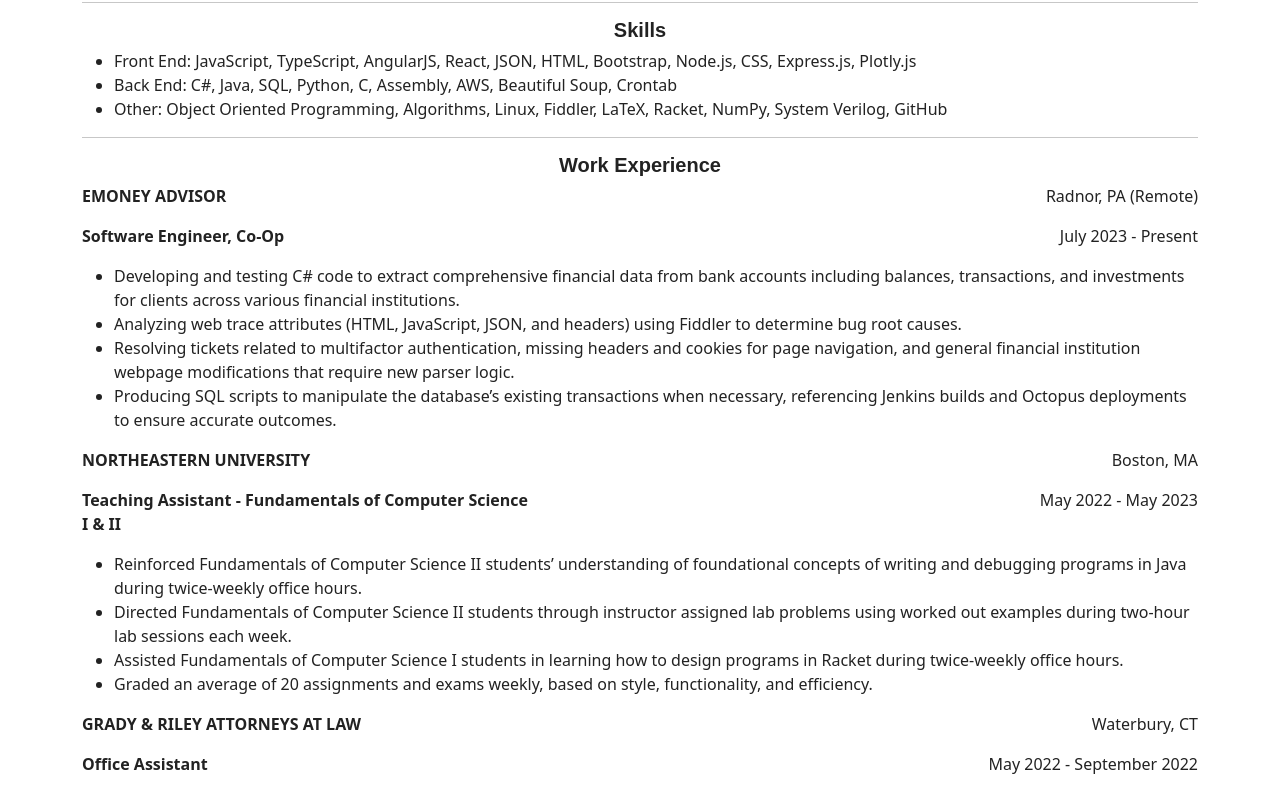
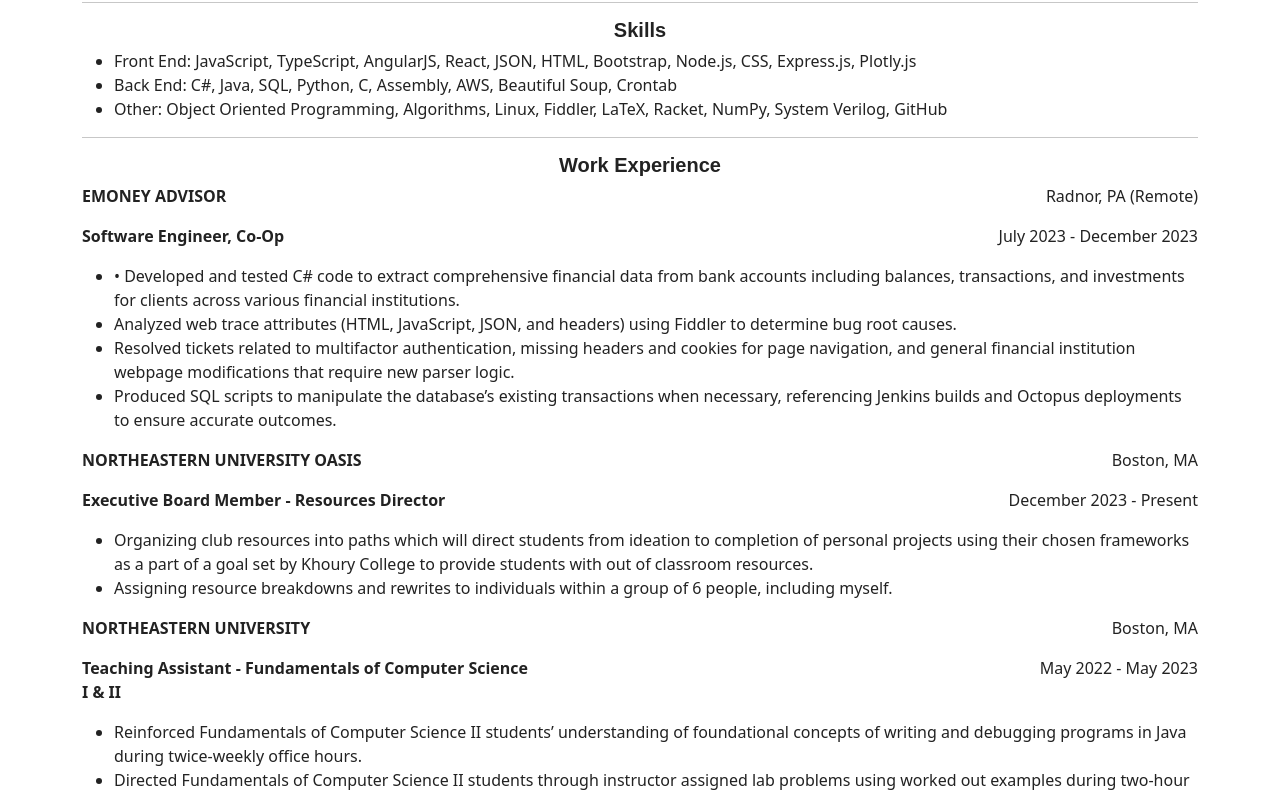
Before and after one commit to maggiecollette/Personal-Site, an Angular app: page /resume in a window 1280 px wide. Shown: the part 665-1461 px from the top of the page. Built offline with nearby package versions, Linux system fonts and the light colour scheme.

Commit message:
Update Resume/About Me

```diff
--- a/src/app/home/home.component.html
+++ b/src/app/home/home.component.html
@@ -43,10 +43,10 @@
         I'm currently a third year student at Northeastern University pursuing a B.S. in Computer Science. While I
         started at Northeastern as a Data Science and Biology major, I quickly found that I had a passion for the
         problem-solving and creativity involved in my Computer Science classes, which ultimately led me to change my
-        major going into my second year. I am now gaining valuable industry experience on a Software Engineering Co-Op
-        at eMoney Advisor. So far, this has been a fantastic opportunity for me to apply my skills in a real-world
-        setting and collaborate with professionals in the field, and I look forward to growing my knowledge further over
-        the next few months!
+        major going into my second year. I recently completed my first Co-Op, where I gained valuable
+        industry experience as a Software Engineer at eMoney Advisor. This was a fantastic opportunity for me to apply
+        my skills in a real-world setting and collaborate with professionals in the field, and I look forward to growing
+        my knowledge further over the course of a second Co-Op in Summer/Fall 2024!
       </p>
     </div>
   </div>
--- a/src/app/resume/resume.component.ts
+++ b/src/app/resume/resume.component.ts
@@ -38,15 +38,27 @@
       employer: "Emoney Advisor",
       location: "Radnor, PA (Remote)",
       title: "Software Engineer, Co-Op",
-      date: "July 2023 - Present",
+      date: "July 2023 - December 2023",
       responsibilities: [
-        "Developing and testing C# code to extract comprehensive financial data from bank accounts including " +
-        "balances, transactions, and investments for clients across various financial institutions.",
-        "Analyzing web trace attributes (HTML, JavaScript, JSON, and headers) using Fiddler to determine bug root causes.",
-        "Resolving tickets related to multifactor authentication, missing headers and cookies for page navigation," +
-        " and general financial institution webpage modifications that require new parser logic.",
-        "Producing SQL scripts to manipulate the database’s existing transactions when necessary, referencing Jenkins" +
-        " builds and Octopus deployments to ensure accurate outcomes."
+        "•	Developed and tested C# code to extract comprehensive financial data from bank accounts including" +
+        " balances, transactions, and investments for clients across various financial institutions.", "Analyzed web" +
+        " trace attributes (HTML, JavaScript, JSON, and headers) using Fiddler to determine bug root causes.",
+        "Resolved tickets related to multifactor authentication, missing headers and cookies for page navigation, " +
+        "and general financial institution webpage modifications that require new parser logic.", "Produced SQL " +
+        "scripts to manipulate the database’s existing transactions when necessary, referencing Jenkins builds and" +
+        " Octopus deployments to ensure accurate outcomes."
+        ]
+    },
+    {
+      employer: "Northeastern University Oasis",
+      location: "Boston, MA",
+      title: "Executive Board Member - Resources Director",
+      date: "December 2023 - Present",
+      responsibilities: [
+        "Organizing club resources into paths which will direct students from ideation to completion of personal " +
+        "projects using their chosen frameworks as a part of a goal set by Khoury College to provide students with " +
+        "out of classroom resources.", "Assigning resource breakdowns and rewrites to individuals within a group of" +
+        " 6 people, including myself."
       ]
     },
     {
```
Also changed, not shown: 1 other file (tests, documents, lock files or other folders).
